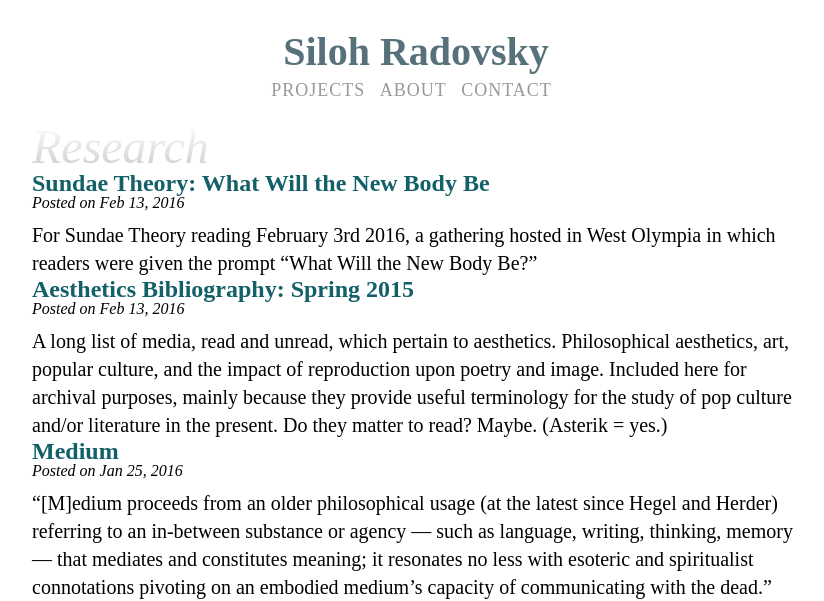
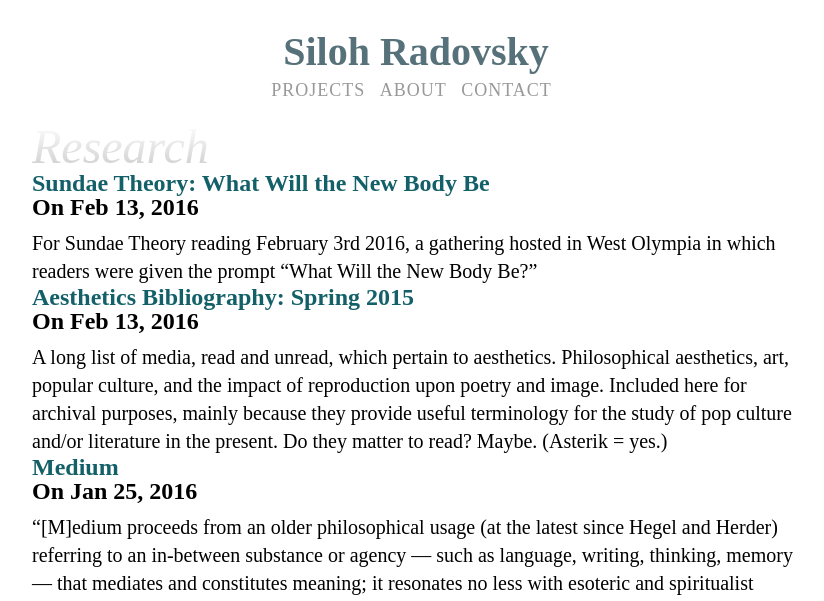
Before and after one commit to tinykite/siloh-radovsky, a Jekyll site: the page built from _blog_tags/research.md, in a window 1280 px wide and 1400 px high. Shown: the top 601 px of the window, without its empty margins (224-1048 px from the left). Built offline with Jekyll 4.4.1, drawn with Linux system fonts in a browser that asks for light colours; some of the changed text lies outside the part shown.

Commit message:
Added single and dual column blog layouts

```diff
--- a/_includes/post.html
+++ b/_includes/post.html
@@ -1,19 +1,33 @@
 {% assign post = include.post %}
 {% assign is_excerpt = include.is_excerpt %}
 
-<article>
   {% if is_excerpt %}
-   <h1 class="article-title"><a href="{{ post.url }}">{{ post.title }}</a></h1>
+<article class="excerpt">
+  <h2 class="article-title"><a href="{{ post.url }}">{{ post.title }}</a></h1>
+    {% if post.date %}<h2 class="date">On <time datetime="{{ post.date | date_to_xmlschema }}">{{ post.date | date: site.date_format }}</time></h2>{% endif %}
+   {{ post.excerpt | markdownify }}
+  {% else %}
+  {% if post.lead_image %}
+   <article class="two-column">
+      <img src="{{ post.lead_image }}">
+  {% else %}
+      <article class="one-column">
   {% endif %}
-  {% if post.date %}
-    <em>Posted on <time datetime="{{ post.date | date_to_xmlschema }}">{{ post.date | date: site.date_format }}</time></em>
-  {% endif %}
-  {% if post.lead_image %}
-	<img src="{{ post.lead_image }}">
-  {% endif %}
-  {% if is_excerpt %}
-      {{ post.excerpt | markdownify }}
-    {% else %}
+  <section class="story">
+  <h2 class="article-title">{{ post.title }}</h2>
+  {% if post.date %}<h2 class="date">On <time datetime="{{ post.date | date_to_xmlschema }}">{{ post.date | date: site.date_format }}</time></h2>{% endif %}
       {{ post.content | markdownify }}
-    {% endif %}
- </article>
+   <section class="article_meta"><h5>Tagged
+        {% for post_tag in post.tags %}
+          {% assign post_tag_downcase = post_tag | downcase %}
+          {% for site_tag in site.blog_tags %}
+            {% assign site_tag_title = site_tag.title | downcase %}
+            {% if site_tag_title == post_tag_downcase %}
+              <a href="{{ site_tag.permalink }}"> {{ site_tag.title }}</a>{% if forloop.last==false %}, {% endif %}
+             {% endif %}
+          {% endfor %}
+        {% endfor %}
+        </h5>
+    </section>
+{% endif %}
+</article>
--- a/_layouts/page.html
+++ b/_layouts/page.html
@@ -1,5 +1,7 @@
 ---
 layout: default
 ---
+<div class="one-column">
 <h2 class="alt">{{ page.title }}</h2>
 {{ content }}
+</div>
```
